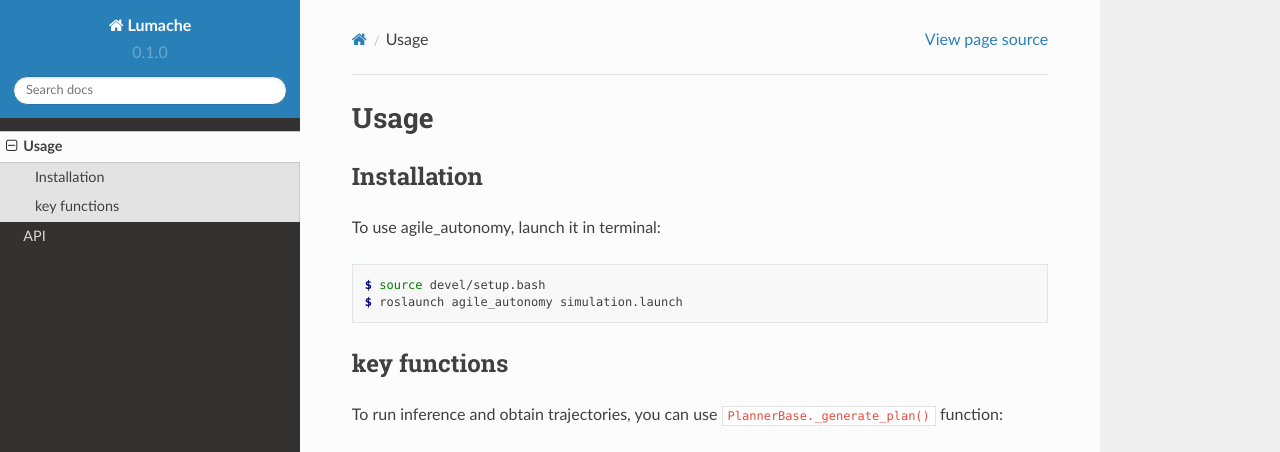
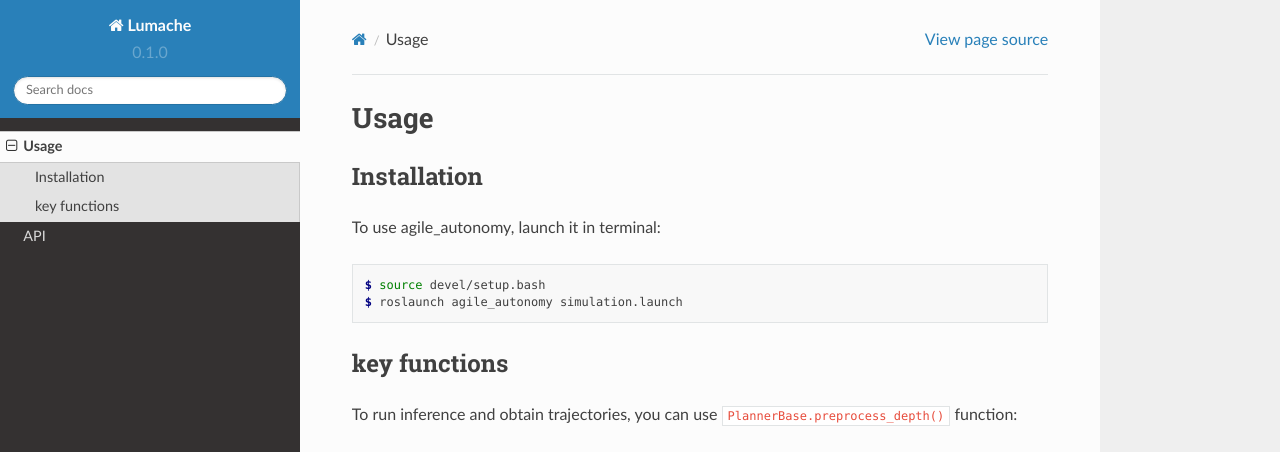
Before and after one commit to robbyQY/rqt-tutorial, a Sphinx documentation site: the page built from docs/source/usage.rst, in a window 1280 px wide and 1088 px high. Shown: the top 452 px of the window. Built offline with Sphinx 7.4.7 and the Read the Docs theme 2.0.0, drawn with Linux system fonts in a browser that asks for light colours; grey boxes are pictures that could not be loaded.

Commit message:
Update usage.rst

```diff
--- a/docs/source/usage.rst
+++ b/docs/source/usage.rst
@@ -16,9 +16,9 @@
 key functions
 ----------------
 
-To run inference and obtain trajectories, you can use ``PlannerBase._generate_plan()`` function:
+To run inference and obtain trajectories, you can use ``PlannerBase.preprocess_depth()`` function:
 
-.. autofunction:: PlannerBase.PlanBase._generate_plan
+.. autofunction:: PlannerBase.preprocess_depth
 
 The ``kind`` parameter should be either ``"meat"``, ``"fish"``,
 or ``"veggies"``. Otherwise, :py:func:`lumache.get_random_ingredients`
```
